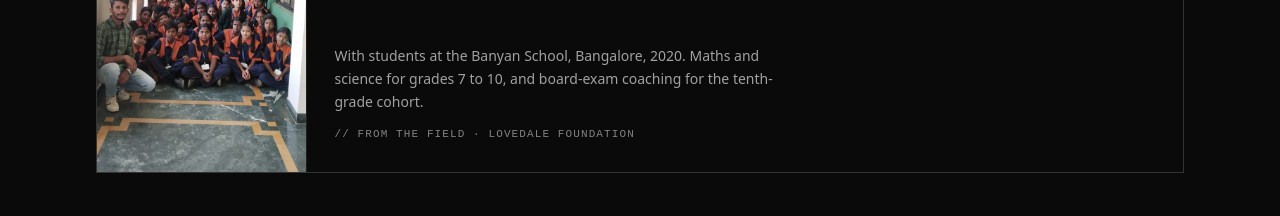
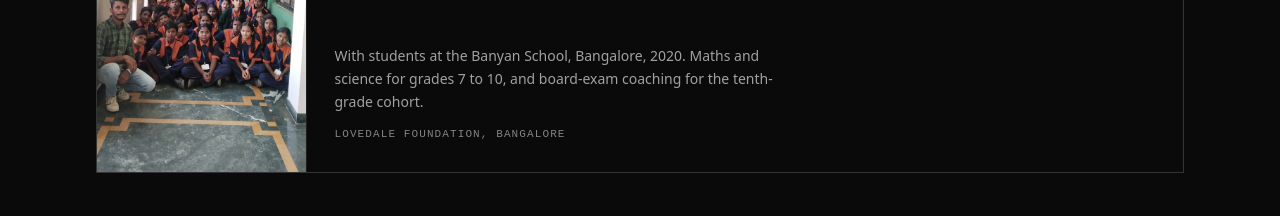
Before and after one commit to manunicholasjacob/manunicholasjacob.github.io, an Astro site: page /service in a window 1280 px wide. Shown: the part 4100-4316 px from the top of the page. Built offline with nearby package versions, Linux system fonts and the light colour scheme; Astro itself is replaced by a stand-in of ours.

Commit message:
The second From the field caption, hidden behind an HTML entity

```diff
--- a/src/pages/service.astro
+++ b/src/pages/service.astro
@@ -163,7 +163,7 @@ const headerMeta = [
               With students at the Banyan School, Bangalore, 2020. Maths and science for grades 7 to 10,
               and board-exam coaching for the tenth-grade cohort.
               <span class="mt-3 block font-mono text-[0.6875rem] tracking-[0.1em] text-[var(--fg-faint)] uppercase">
-                // From the field &middot; Lovedale Foundation
+                Lovedale Foundation, Bangalore
               </span>
             </p>
           </figcaption>
```
